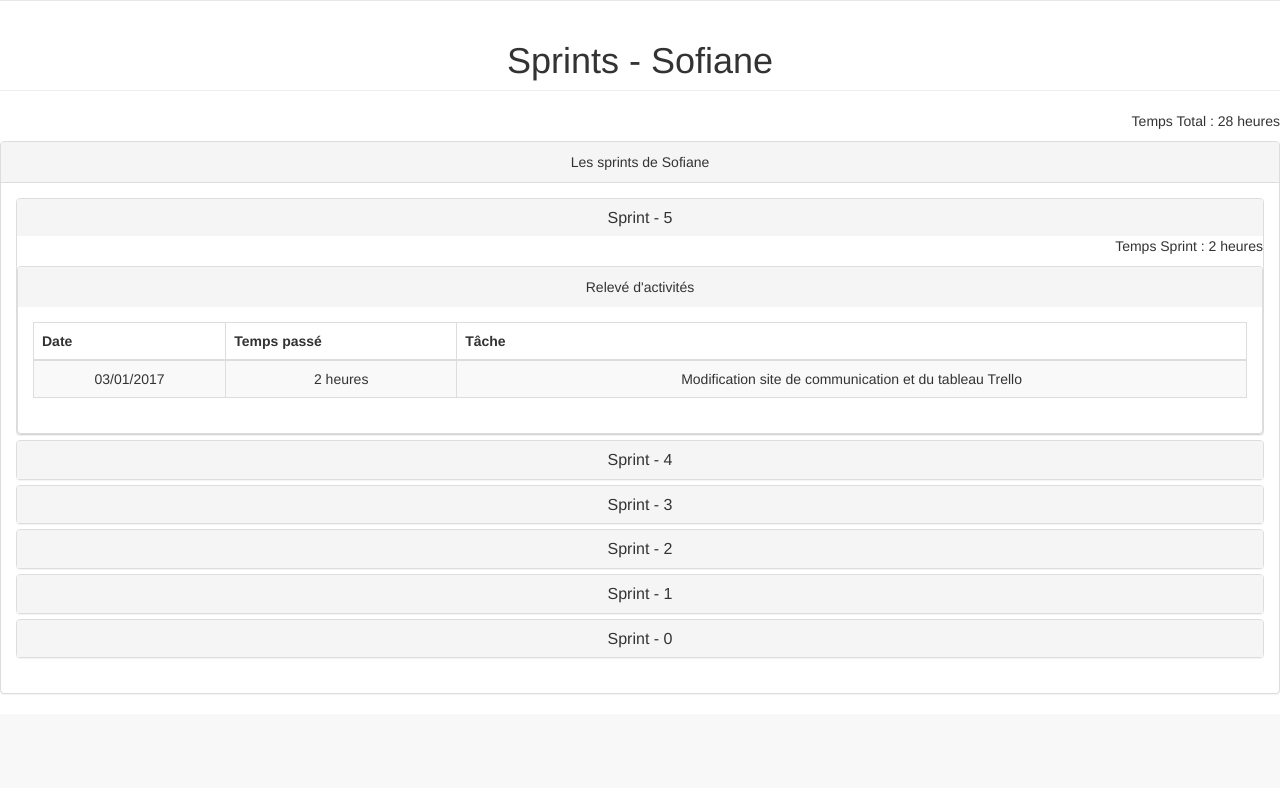
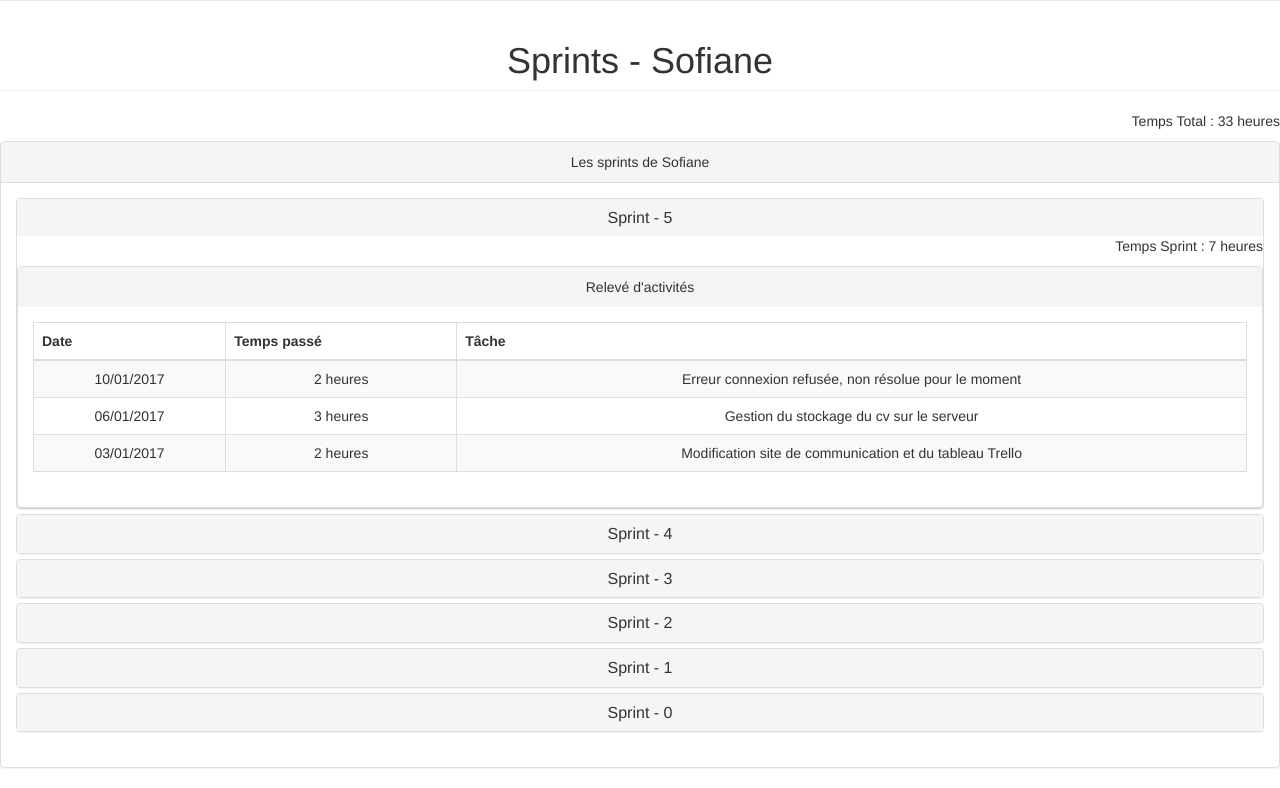
Before and after one commit to ClementDy/siteGLP, a PHP site: page /sprintsSofiane.php in a window 1280 px wide, after a click on "Sprint - 5". Shown: the part 760-1548 px from the top of the page. Before the commit the page ends 1454 px from the top, so only its background shows below. Run offline with PHP 8.4, Linux system fonts and the light colour scheme; the visitor is signed in with stand-in values (Sample User, id 1); some libraries are stand-ins or nearby versions.

Commit message:
Ajout sprint sofiane

```diff
--- a/pages/sprintsSofiane.php
+++ b/pages/sprintsSofiane.php
@@ -11,7 +11,7 @@
 
                     <div class="row">
                 <div class="col-lg-12">
-                    <p style="text-align:right"> Temps Total : 28 heures</p>
+                    <p style="text-align:right"> Temps Total : 33 heures</p>
                     <div class="panel panel-default">
                         <div class="panel-heading">
                             Les sprints de Sofiane
@@ -29,7 +29,7 @@
                                     </div>
                                     <div id="sprint5" class="panel-collapse collapse">
 
-                                        <p style="text-align:right"> Temps Sprint : 2 heures</p>
+                                        <p style="text-align:right"> Temps Sprint : 7 heures</p>
                                         <div class="panel panel-default">
                                             <div class="panel-heading">
                                                 Relev&eacute; d'activit&eacute;s
@@ -46,6 +46,16 @@
                                                             </tr>
                                                         </thead>
                                                         <tbody>
+                                                          <tr>
+                                                            <td>10/01/2017</td>
+                                                            <td>2 heures </td>
+                                                            <td>Erreur connexion refusée, non résolue pour le moment</td>
+                                                          </tr>
+                                                          <tr>
+                                                            <td>06/01/2017</td>
+                                                            <td>3 heures</td>
+                                                            <td>Gestion du stockage du cv sur le serveur</td>
+                                                          </tr>
                                                           <tr>
                                                                 <td>03/01/2017</td>
                                                                 <td>2 heures</td>
```
Also changed, not shown: 1 other file.
